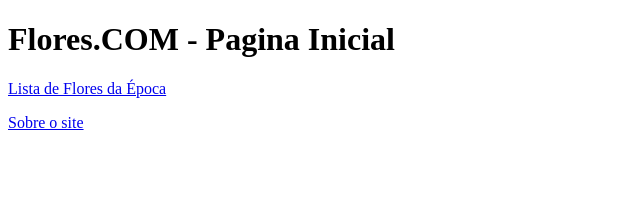
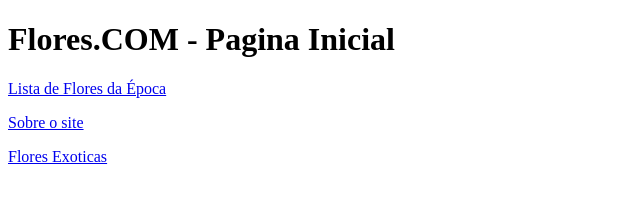
Before and after one commit to cadu172/CursoGIT, a plain HTML site: page index.html in a window 1280 px wide. Shown: the whole page, without its empty margins (0-640 px from the left). Drawn offline with Linux system fonts and the light colour scheme.

Commit message:
Inclusao do Link sobre flores exoticas

```diff
--- a/index.html
+++ b/index.html
@@ -11,6 +11,7 @@
     <h1>Flores.COM - Pagina Inicial</h1>
     <p><a href="floresEpoca.html">Lista de Flores da Época</a></p>
     <p><a href="sobreOSite.html">Sobre o site</a></p>
+    <p><a href="floresExoticas.html">Flores Exoticas</a></p>
 
 </body>
 </html>
```
